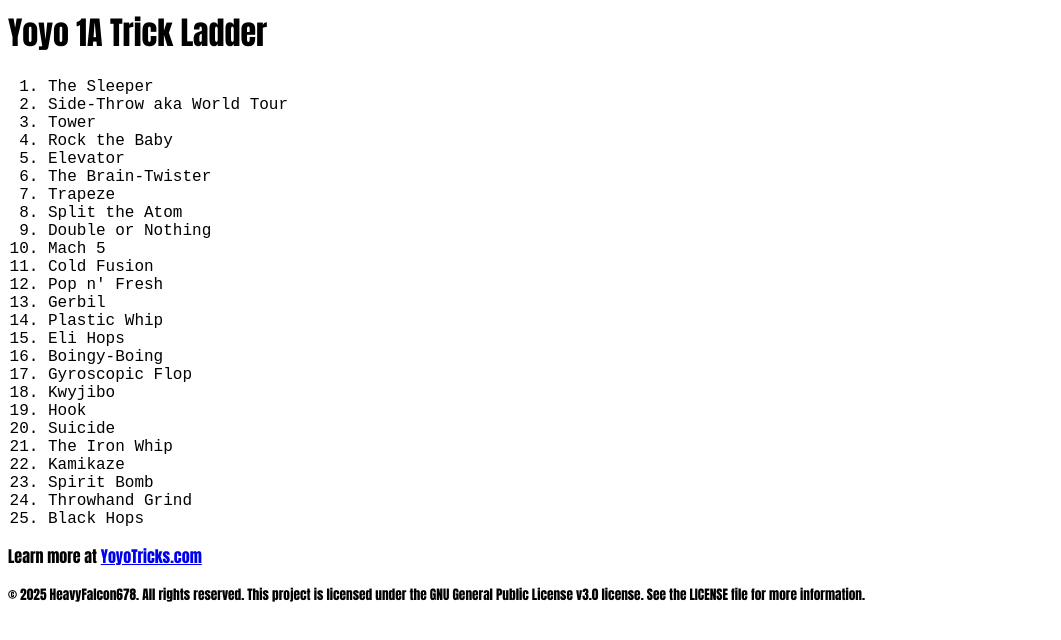
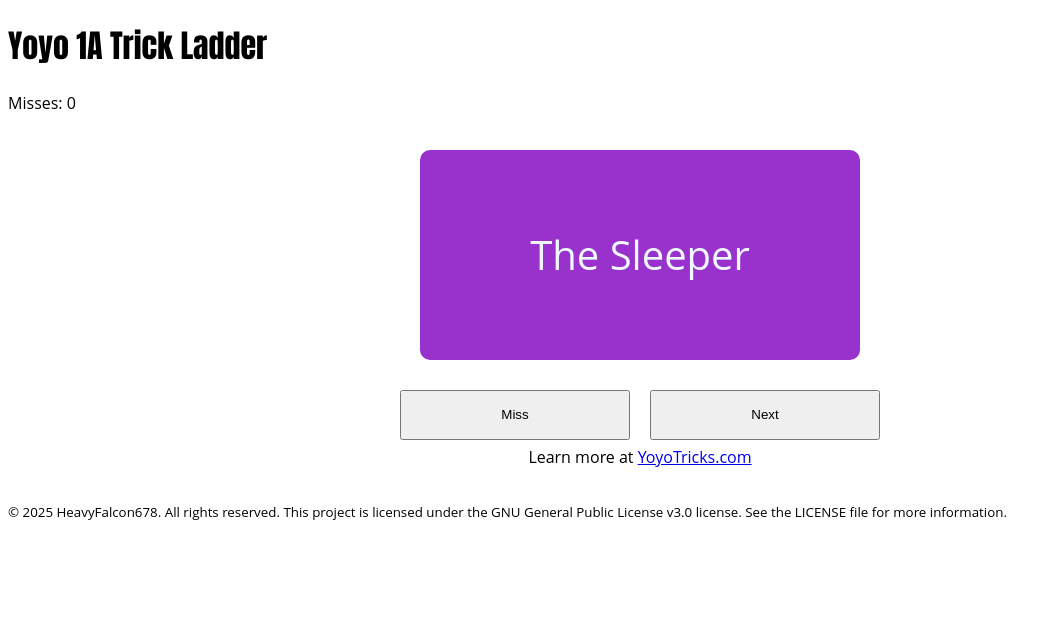
Before and after one commit to HeavyFalcon678/YoyoTrickLadder, a plain HTML site: page index.html in a window 1280 px wide. Shown: the whole page, without its empty margins (0-1061 px from the left). Drawn offline with Linux system fonts and the light colour scheme.

Commit message:
Add basic slide functionality

```diff
--- a/index.html
+++ b/index.html
@@ -1,5 +1,5 @@
-<!DOCTYPE html lang="en">
-<html>
+<!DOCTYPE html>
+<html lang="en">
     <head>
         <meta charset="utf-8" />
         <meta name="viewport" content="width=device-width, initial-scale=1.0" />
@@ -11,36 +11,49 @@
     <body>
         <header>
             <h1>Yoyo 1A Trick Ladder</h1>
+            <p class="score-text">Misses: <span id="score">0</span></p>
         </header>
 
         <main>
-            <ol>
-                <li class="item">The Sleeper</li>
-                <li class="item">Side-Throw aka World Tour</li>
-                <li class="item">Tower</li>
-                <li class="item">Rock the Baby</li>
-                <li class="item">Elevator</li>
-                <li class="item">The Brain-Twister</li>
-                <li class="item">Trapeze</li>
-                <li class="item">Split the Atom</li>
-                <li class="item">Double or Nothing</li>
-                <li class="item">Mach 5</li>
-                <li class="item">Cold Fusion</li>
-                <li class="item">Pop n' Fresh</li>
-                <li class="item">Gerbil</li>
-                <li class="item">Plastic Whip</li>
-                <li class="item">Eli Hops</li>
-                <li class="item">Boingy-Boing</li>
-                <li class="item">Gyroscopic Flop</li>
-                <li class="item">Kwyjibo</li>
-                <li class="item">Hook</li>
-                <li class="item">Suicide</li>
-                <li class="item">The Iron Whip</li>
-                <li class="item">Kamikaze</li>
-                <li class="item">Spirit Bomb</li>
-                <li class="item">Throwhand Grind</li>
-                <li class="item">Black Hops</li>
-            </ol>
+            <div class="item-box"><p class="item">The Sleeper</p></div>
+            <div class="item-box">
+                <p class="item">Side-Throw aka World Tour</p>
+            </div>
+            <div class="item-box"><p class="item">Tower</p></div>
+            <div class="item-box"><p class="item">Rock the Baby</p></div>
+            <div class="item-box"><p class="item">Elevator</p></div>
+            <div class="item-box">
+                <p class="item">The Brain-Twister</p>
+            </div>
+            <div class="item-box"><p class="item">Trapeze</p></div>
+            <div class="item-box"><p class="item">Split the Atom</p></div>
+            <div class="item-box">
+                <p class="item">Double or Nothing</p>
+            </div>
+            <div class="item-box"><p class="item">Mach 5</p></div>
+            <div class="item-box"><p class="item">Cold Fusion</p></div>
+            <div class="item-box"><p class="item">Pop n' Fresh</p></div>
+            <div class="item-box"><p class="item">Gerbil</p></div>
+            <div class="item-box"><p class="item">Plastic Whip</p></div>
+            <div class="item-box"><p class="item">Eli Hops</p></div>
+            <div class="item-box"><p class="item">Boingy-Boing</p></div>
+            <div class="item-box">
+                <p class="item">Gyroscopic Flop</p>
+            </div>
+            <div class="item-box"><p class="item">Kwyjibo</p></div>
+            <div class="item-box"><p class="item">Hook</p></div>
+            <div class="item-box"><p class="item">Suicide</p></div>
+            <div class="item-box"><p class="item">The Iron Whip</p></div>
+            <div class="item-box"><p class="item">Kamikaze</p></div>
+            <div class="item-box"><p class="item">Spirit Bomb</p></div>
+            <div class="item-box">
+                <p class="item">Throwhand Grind</p>
+            </div>
+            <div class="item-box"><p class="item">Black Hops</p></div>
+            <div class="button-box">
+                <button id="miss" class="button">Miss</button>
+                <button id="next" class="button">Next</button>
+            </div>
 
             <p>
                 Learn more at
@@ -61,5 +74,6 @@
                 >
             </p>
         </footer>
+        <script src="script.js"></script>
     </body>
 </html>
--- /dev/null
+++ b/script.js
@@ -0,0 +1,34 @@
+const trickList = document.getElementsByClassName("item-box");
+let nextButton = document.getElementById("next");
+let missButton = document.getElementById("miss");
+const score = document.getElementById("score");
+const trickListLength = trickList.length;
+let trickPosition = 0;
+let misses = 0;
+
+nextButton.addEventListener("click", nextTrick);
+missButton.addEventListener("click", missTrick);
+
+console.log(trickList);
+console.log(trickList.length);
+
+for (let trick of trickList) {
+    console.log(`Trick Name: ${trick}`);
+    trick.classList.add("hidden");
+}
+
+trickList[trickPosition].classList.remove("hidden");
+
+function nextTrick() {
+    trickList[trickPosition].classList.add("hidden");
+    trickPosition = trickPosition == trickListLength - 1 ? 0 : ++trickPosition;
+    trickList[trickPosition].classList.remove("hidden");
+}
+
+function missTrick() {
+    trickList[trickPosition].classList.add("hidden");
+    trickPosition = trickPosition == trickListLength - 1 ? 0 : ++trickPosition;
+    trickList[trickPosition].classList.remove("hidden");
+    misses++;
+    score.textContent = misses;
+}
--- a/styles.css
+++ b/styles.css
@@ -1,7 +1,50 @@
 body {
-    font-family: Impact, Haettenschweiler, 'Arial Narrow Bold', sans-serif;
+    font-family: Impact, Haettenschweiler, "Arial Narrow Bold", sans-serif;
 }
 
-li {
-    font-family: 'Courier New', Courier, monospace;
+p {
+    font-family: "Open Sans", Arial, sans-serif;
 }
+
+main {
+    display: flex;
+    flex-direction: column;
+    align-items: center;
+    justify-content: center;
+}
+
+.item-box {
+    display: flex;
+    font-size: 40px;
+    width: 10em;
+    height: 5em;
+    margin: 20px auto;
+    padding: 5px 20px;
+    border-radius: 10px;
+    background-color: darkorchid;
+    align-items: center;
+    justify-content: center;
+    text-align: center;
+    flex-wrap: wrap;
+}
+
+.item {
+    color: aliceblue;
+}
+
+.hidden {
+    display: none;
+}
+
+.button {
+    width: 100%;
+    height: 100%;
+    margin: 10px;
+}
+
+.button-box {
+    display: flex;
+    flex-direction: row;
+    width: 500px;
+    height: 50px;
+}
```
